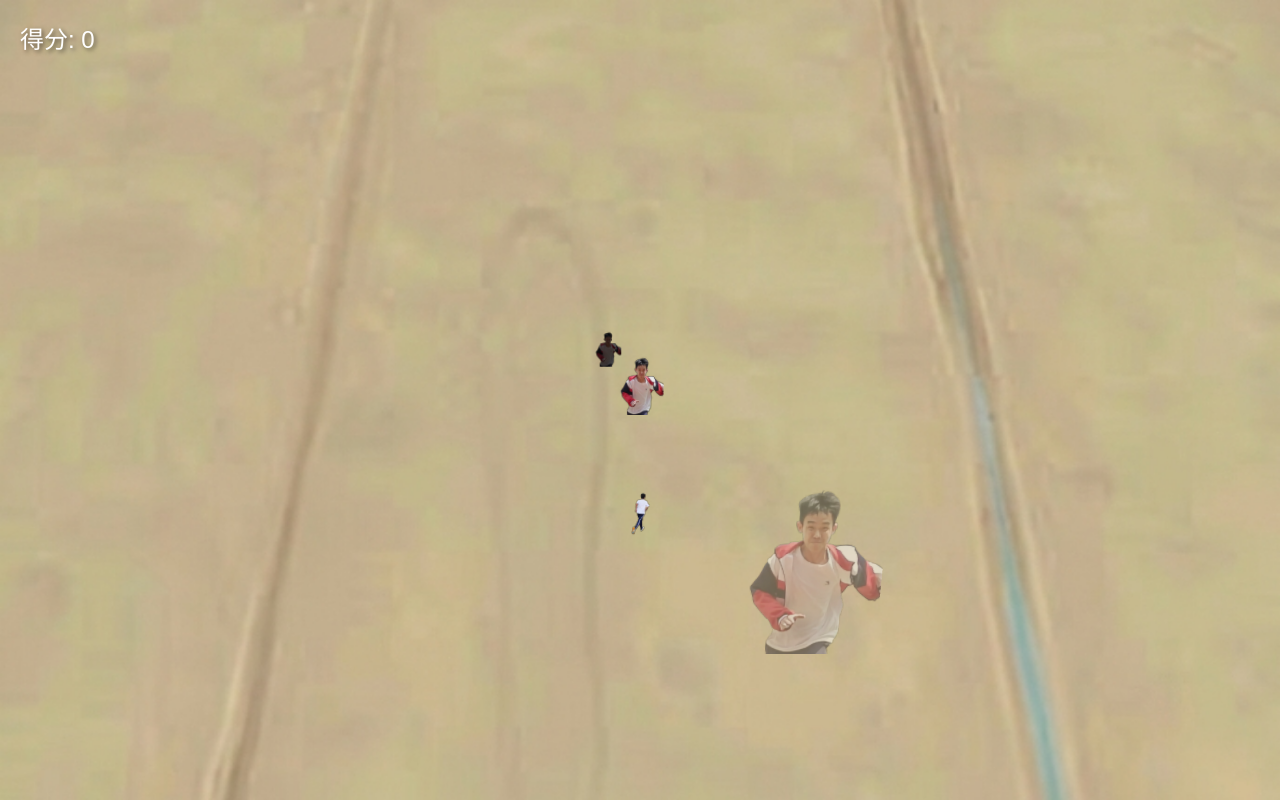
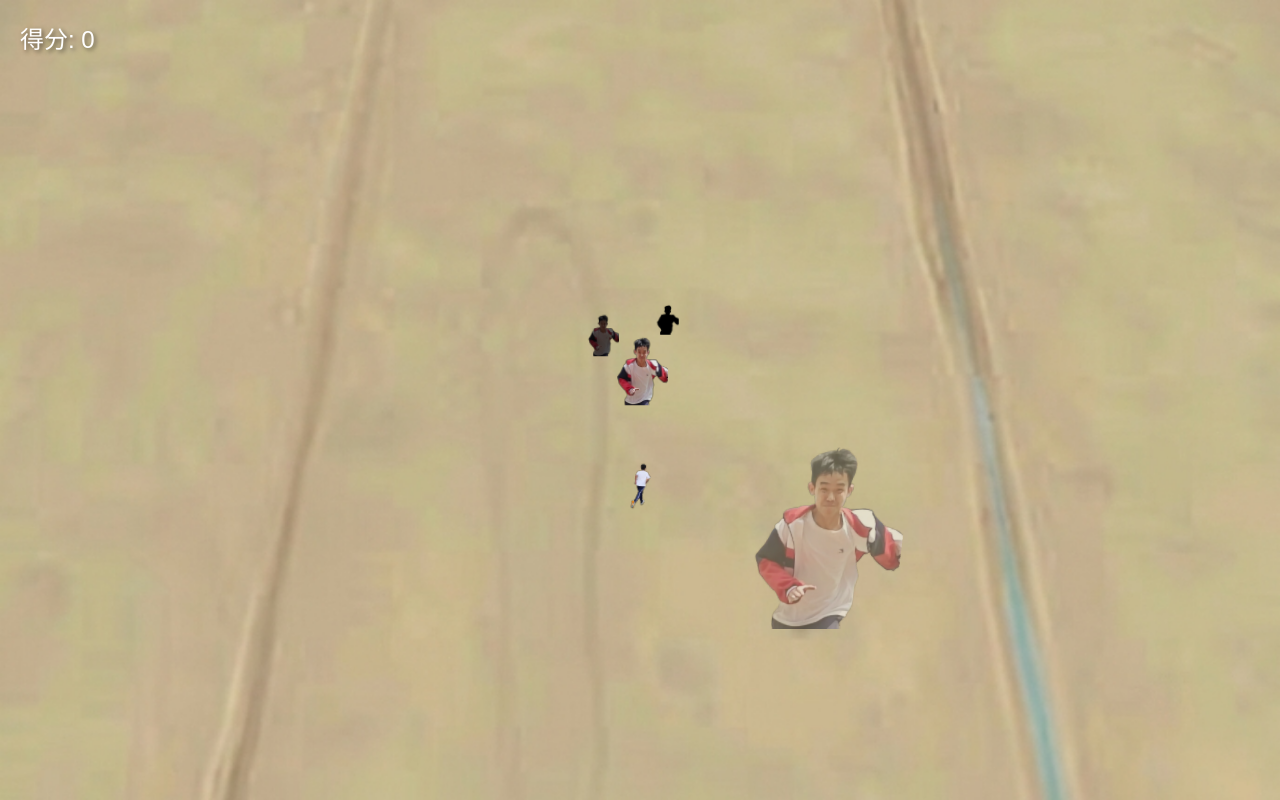
Before and after one commit to Kon-daisuki/zoorun, a plain HTML site: page index.html in a window 1280 px wide. Both pictures are taken after a click on the button "开始游戏". Drawn offline with nearby package versions, Linux system fonts and the light colour scheme.

Commit message:
Update index.html

```diff
--- a/index.html
+++ b/index.html
@@ -3,7 +3,7 @@
 <head>
     <meta charset="UTF-8">
     <meta name="viewport" content="width=device-width, initial-scale=1.0, maximum-scale=1.0, user-scalable=no">
-    <title>恶搞跑酷 - 修复版</title>
+    <title>恶搞跑酷 - 尺寸放大版</title>
     <script src="https://cdnjs.cloudflare.com/ajax/libs/three.js/r128/three.min.js"></script>
     <style>
         body {
@@ -36,7 +36,7 @@
         <div id="score-display">得分: 0</div>
 
         <div id="start-panel" class="panel">
-            <h1>熊大快跑</h1>
+            <h1>准备好了吗？</h1>
             <p>左右滑动或点击两侧移动</p>
             <button onclick="startGame()">开始游戏</button>
         </div>
@@ -49,14 +49,9 @@
     </div>
 
     <script>
-        // 游戏资源（请确保这些文件与html在同一目录）
-        // 纹理: player.png, enemy.png, ground.jpg
-        // 音频: bgm.mp3, jump.mp3, end.mp3
-
         function startGame() {
             document.getElementById('start-panel').style.display = 'none';
 
-            // 音频设置
             const audioBgm = new Audio('bgm.mp3');
             audioBgm.loop = true;
             audioBgm.play();
@@ -64,16 +59,14 @@
 
             // --- 1. 基础场景 ---
             const scene = new THREE.Scene();
-            // 雾气效果，让远处看起来朦胧一点，更有纵深感
-            scene.fog = new THREE.Fog(0x000000, 10, 30);
+            scene.fog = new THREE.Fog(0x000000, 10, 35);
 
             const camera = new THREE.PerspectiveCamera(75, window.innerWidth / window.innerHeight, 0.1, 1000);
             const renderer = new THREE.WebGLRenderer({ antialias: true, alpha: true });
             renderer.setSize(window.innerWidth, window.innerHeight);
             document.body.appendChild(renderer.domElement);
 
-            // 摄像机位置 (高度稍低，俯视跑道)
-            camera.position.set(0, 3, 5);
+            camera.position.set(0, 3.5, 6); // 稍微调高一点摄像机，适应更大的模型
             camera.lookAt(0, 1, -5);
 
             // --- 2. 跑道地面 ---
@@ -81,9 +74,9 @@
             const groundTexture = textureLoader.load('ground.jpg');
             groundTexture.wrapS = THREE.RepeatWrapping;
             groundTexture.wrapT = THREE.RepeatWrapping;
-            groundTexture.repeat.set(1, 10); // 增加纵向重复
+            groundTexture.repeat.set(1, 10);
 
-            const groundGeo = new THREE.PlaneGeometry(10, 100);
+            const groundGeo = new THREE.PlaneGeometry(12, 100);
             const groundMat = new THREE.MeshBasicMaterial({ map: groundTexture });
             const ground = new THREE.Mesh(groundGeo, groundMat);
             ground.rotation.x = -Math.PI / 2;
@@ -94,15 +87,15 @@
             const playerTexture = textureLoader.load('player.png');
             const playerMat = new THREE.MeshBasicMaterial({ map: playerTexture, transparent: true, side: THREE.DoubleSide });
 
-            // 【核心修复：缩小玩家尺寸】适配手机竖屏
-            const playerGeo = new THREE.PlaneGeometry(1.2, 1.7);
-            playerGeo.translate(0, 0.85, 0);
+            // 【调整：适当放大尺寸】宽度1.6，高度2.2
+            const playerGeo = new THREE.PlaneGeometry(1.6, 2.2);
+            playerGeo.translate(0, 1.1, 0);
             const player = new THREE.Mesh(playerGeo, playerMat);
             player.position.set(0, 0, 0);
             scene.add(player);
 
-            // 【核心修复：收窄跑道间距】从2.5降到1.4，防止卡墙
-            const lanes = [-1.4, 0, 1.4];
+            // 【调整：同步放宽间距】从1.4增加到1.8，确保大尺寸模型不重叠
+            const lanes = [-1.8, 0, 1.8];
             let currentLane = 1;
             let targetX = lanes[currentLane];
 
@@ -110,15 +103,15 @@
             const obstacles = [];
             const enemyTexture = textureLoader.load('enemy.png');
 
-            // 【核心修复：缩小障碍物尺寸】
-            const enemyGeo = new THREE.PlaneGeometry(1.2, 1.73);
-            enemyGeo.translate(0, 0.865, 0);
+            // 【调整：障碍物尺寸也同步放大】
+            const enemyGeo = new THREE.PlaneGeometry(1.6, 2.3);
+            enemyGeo.translate(0, 1.15, 0);
 
             function spawnObstacle() {
                 const mat = new THREE.MeshBasicMaterial({ map: enemyTexture, transparent: true });
                 const obs = new THREE.Mesh(enemyGeo, mat);
                 const laneIdx = Math.floor(Math.random() * 3);
-                obs.position.set(lanes[laneIdx], 0, -25);
+                obs.position.set(lanes[laneIdx], 0, -30); // 稍微放远一点生成，给玩家反应时间
                 scene.add(obs);
                 obstacles.push(obs);
             }
@@ -142,7 +135,7 @@
 
             // --- 6. 游戏主循环 ---
             let score = 0;
-            let gameSpeed = 0.15;
+            let gameSpeed = 0.18; // 稍微提升基础初速，因为模型变大了
             let isGameOver = false;
             let frames = 0;
 
@@ -153,38 +146,31 @@
                 if (isGameOver) return;
                 requestAnimationFrame(animate);
 
-                // 玩家平滑移动
                 player.position.x += (targetX - player.position.x) * 0.15;
-
-                // 地面滚动效果
                 groundTexture.offset.y -= gameSpeed * 0.2;
 
-                // 生成障碍物
-                if (frames % 60 === 0) spawnObstacle();
+                if (frames % 55 === 0) spawnObstacle(); // 生成频率稍微加快
 
-                // 更新玩家碰撞箱 (中心高度0.85，尺寸收紧提高手感)
+                // 更新玩家碰撞箱 (尺寸随模型放大而微调)
                 playerHitbox.setFromCenterAndSize(
-                    new THREE.Vector3(player.position.x, 0.85, player.position.z),
-                    new THREE.Vector3(0.8, 1.5, 1.0)
+                    new THREE.Vector3(player.position.x, 1.1, player.position.z),
+                    new THREE.Vector3(1.0, 2.0, 1.0)
                 );
 
-                // 障碍物逻辑
                 for (let i = 0; i < obstacles.length; i++) {
                     let obs = obstacles[i];
                     obs.position.z += gameSpeed;
 
-                    // 离得非常近时淡出，防止遮挡视线
                     if (obs.position.z > -1) {
-                        obs.material.opacity = Math.max(0, 1 - (obs.position.z + 1) / 4);
+                        obs.material.opacity = Math.max(0, 1 - (obs.position.z + 1) / 5);
                     }
 
-                    // 更新障碍物碰撞箱 (中心高度0.865)
+                    // 更新障碍物碰撞箱
                     enemyHitbox.setFromCenterAndSize(
-                        new THREE.Vector3(obs.position.x, 0.865, obs.position.z),
-                        new THREE.Vector3(0.8, 1.5, 1.0)
+                        new THREE.Vector3(obs.position.x, 1.15, obs.position.z),
+                        new THREE.Vector3(1.0, 2.0, 1.0)
                     );
 
-                    // 碰撞判定
                     if (obs.material.opacity > 0.5 && playerHitbox.intersectsBox(enemyHitbox)) {
                         isGameOver = true;
                         audioBgm.pause();
@@ -194,7 +180,6 @@
                         break;
                     }
 
-                    // 移除跑出屏幕的障碍物
                     if (obs.position.z > 8) {
                         scene.remove(obs);
                         obstacles.splice(i, 1);
@@ -205,7 +190,7 @@
                 }
 
                 frames++;
-                gameSpeed += 0.00005; // 难度随时间缓慢增加
+                gameSpeed += 0.00006;
                 renderer.render(scene, camera);
             }
 
```
